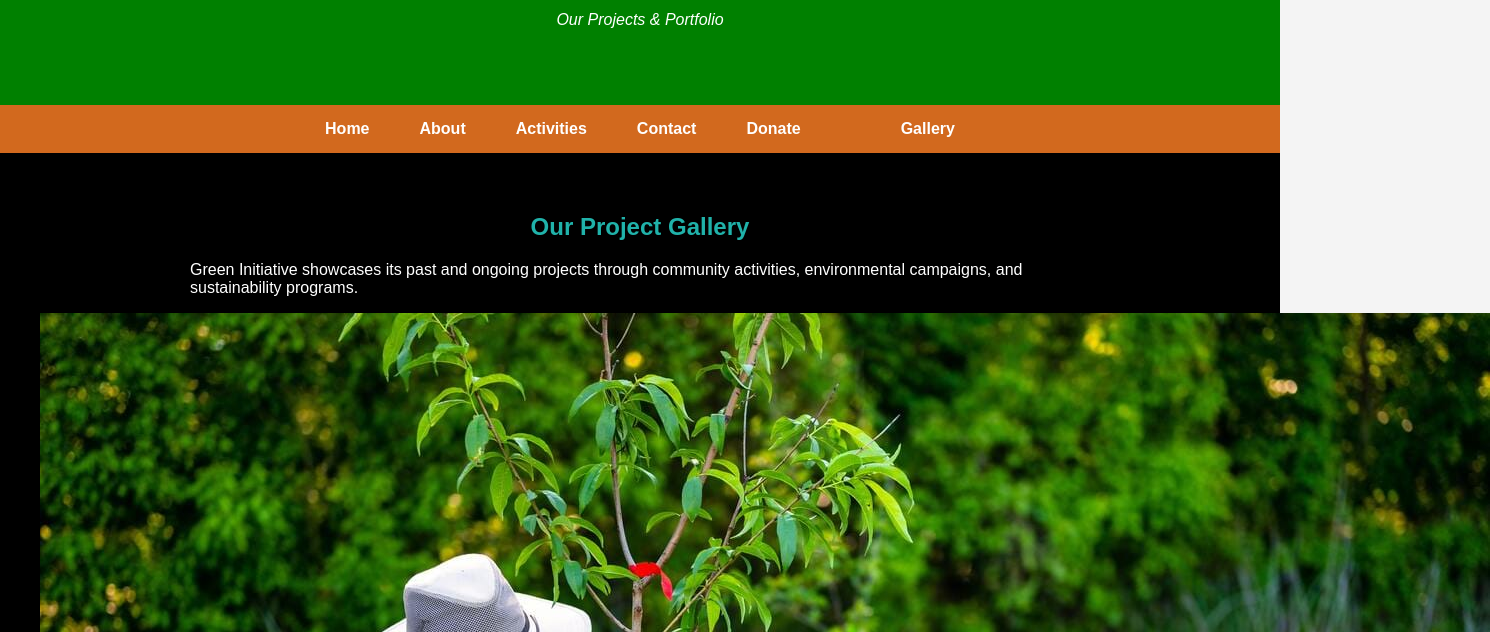
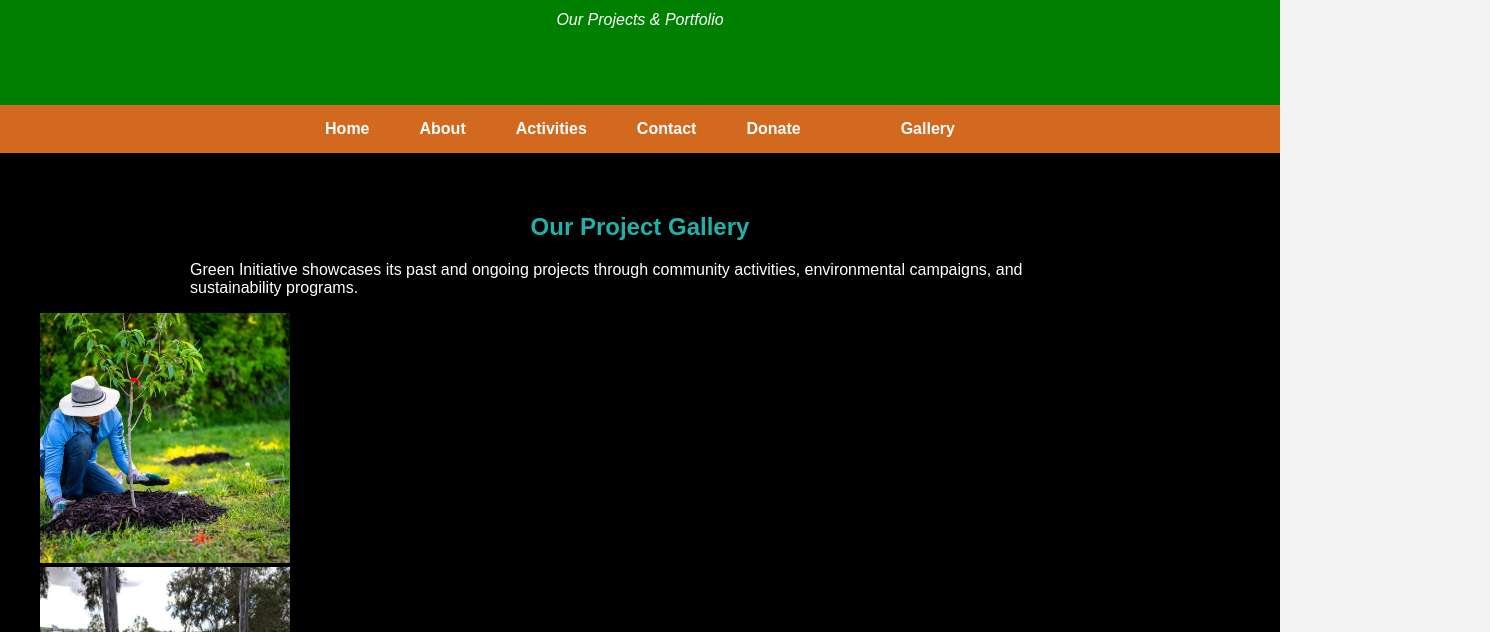
Before and after one commit to omondiclifford354-ui/Green-Initiative, a plain HTML site: page portfolio.html in a window 1280 px wide. Shown: the part 168-800 px from the top of the page, 1490 px wide, since content can reach past the window. Drawn offline with Linux system fonts and the light colour scheme.

Commit message:
Update style.css

```diff
--- a/style.css
+++ b/style.css
@@ -10,6 +10,11 @@ body {
     color: white;
     text-align: center;
     padding: 60px 20px;
+}
+.img-box img {
+    width: 250px;
+    height: 250px;
+    object-fit: cover;
 }
 
 .banner h1 {
```
